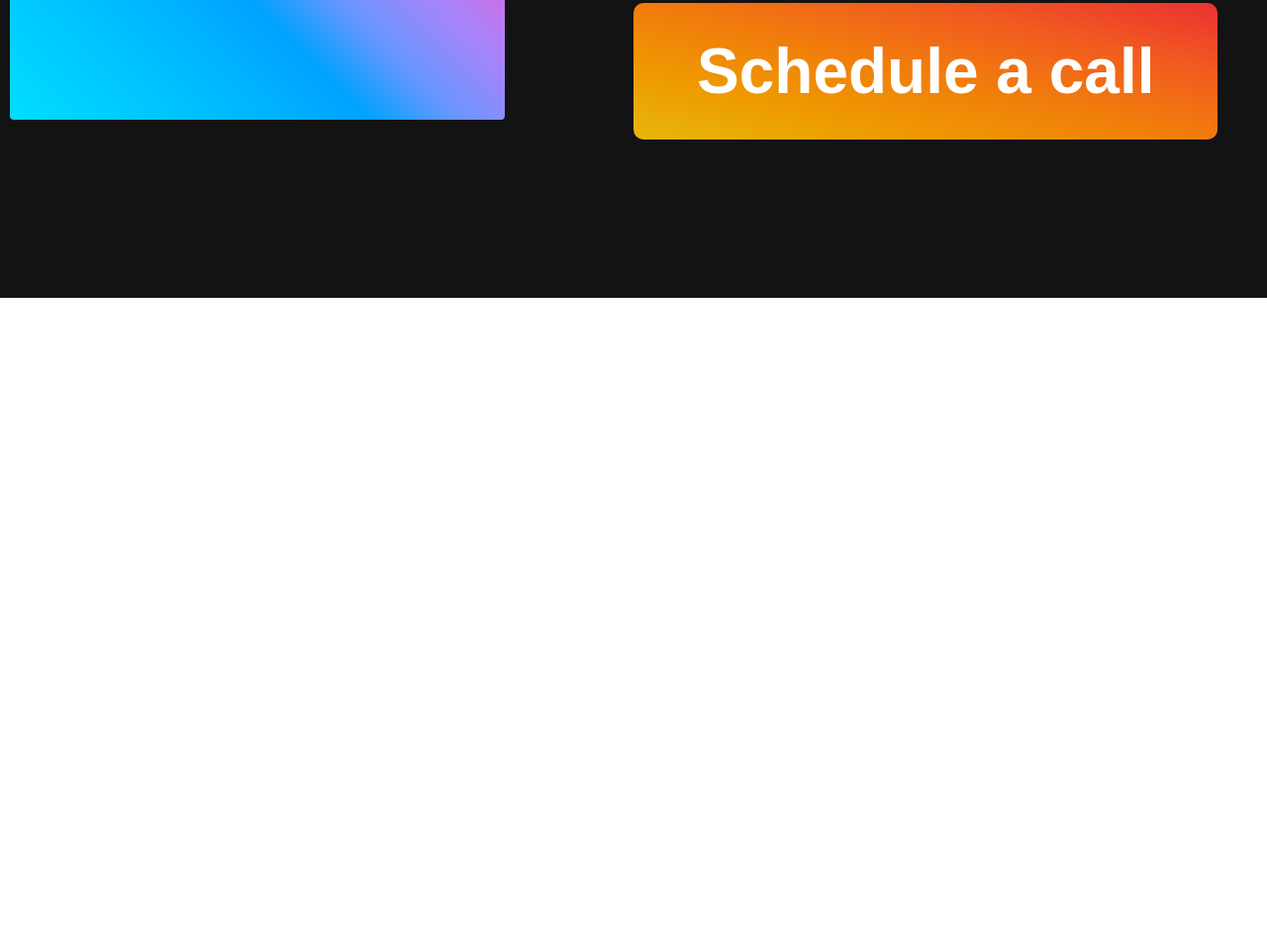
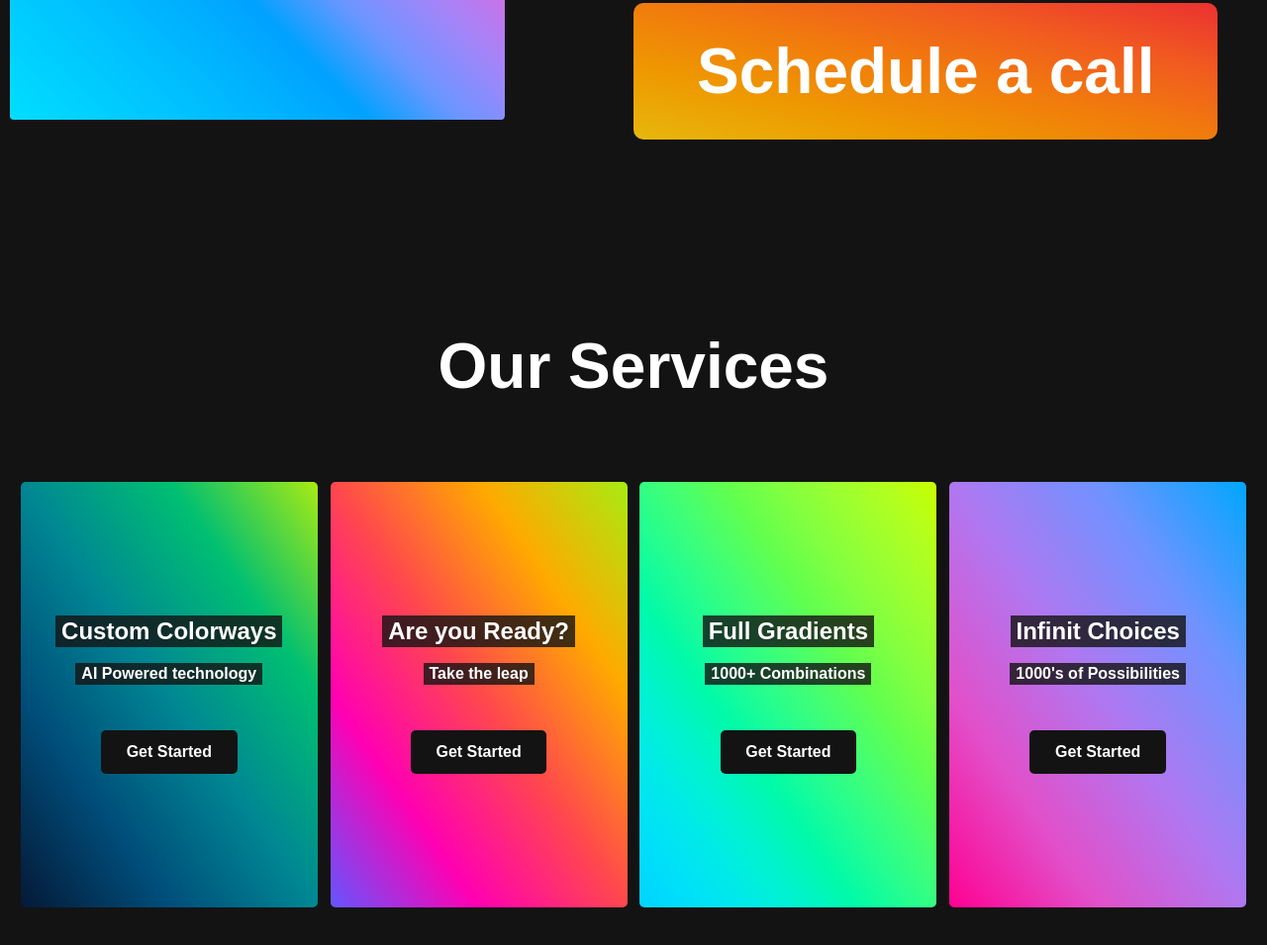
Before and after one commit to oZoiko/Color, a plain HTML site: page index.html in a window 1280 px wide. Shown: the part 1528-2483 px from the top of the page at 99% size. Before the commit the page ends 1829 px from the top, so only its background shows below. Drawn offline with Linux system fonts and the light colour scheme.

Commit message:
Services Section.
Services section added and made responsive.

```diff
--- a/index.html
+++ b/index.html
@@ -55,6 +55,33 @@
             </div>
         </div>
     </div>
+    <!-- Services Section -->
+    <div class="services" id="services">
+        <h1>Our Services</h1>
+        <div class="services__wrapper">
+            <div class="services__card">
+                <h2>Custom Colorways</h2>
+                <p>AI Powered technology</p>
+                <div class="services__btn"><button>Get Started</button></div>
+            </div>
+            <div class="services__card">
+                <h2>Are you Ready?</h2>
+                <p>Take the leap</p>
+                <div class="services__btn"><button>Get Started</button></div>
+            </div>
+            <div class="services__card">
+                <h2>Full Gradients</h2>
+                <p>1000+ Combinations</p>
+                <div class="services__btn"><button>Get Started</button></div>
+            </div>
+            <div class="services__card">
+                <h2>Infinit Choices</h2>
+                <p>1000's of Possibilities</p>
+                <div class="services__btn"><button>Get Started</button></div>
+            </div>
+        </div>
+
+    </div>
     <script src="script.js"></script>
 </body>
 </html>
--- a/style.css
+++ b/style.css
@@ -5,6 +5,9 @@
     font-family: 'Kumbn Sans', sans-serif;
     text-decoration: none;
     scroll-behavior: smooth;
+}
+body{
+    background-color: #131313;
 }
 
 /* Navigation Bar */
@@ -237,7 +240,6 @@
 }
 
 .main__btn{
-    cursor: pointer;
     font-size: 4rem;
     color: #fff;
     background-image: linear-gradient(to right top, #e7b70d, #ee9a00, #f17c0c, #f15a20, #eb3131);
@@ -361,7 +363,12 @@
     color: #fff;
     background-image: linear-gradient(to right top, #00deff, #00d0ff, #00c2ff, #00b3ff, #00a2ff, #6a96ff, #a285fa, #d06fe5, #ff5bb9, #ff5c83, #ff774c, #ff9b00);
 }
+@media screen and (max-width: 1200px) and (min-width: 961px){
+    .scheduleACall__btn{
+        padding: 25px 1px;
+    }
 
+}
 @media screen and (max-width: 960px) {
     .main__container{
         width: 95%;
@@ -403,3 +410,112 @@
 
 
 }
+
+/* Services Section */
+.services{
+    background-color: #131313;
+    display: flex;
+    flex-direction: column;
+    justify-content: space-between;
+    align-items: center;
+    gap: 10vh;
+    padding: 2rem 0 10rem;
+    color: #fff;
+    text-align: center;
+}
+.services h1{
+    font-size: 4rem;
+}
+.services__wrapper{
+    height: auto;
+    display: grid;
+    grid-template-columns: repeat(4, 1fr);
+    gap: 1vw;
+}
+
+.services__card{
+    display: flex;
+    flex-direction: column;
+    align-items: center;
+    justify-content: center;
+    gap: 2vh;
+    height: 430px;
+    width: 300px;
+    border-radius: 5px;
+    color: white;
+    background: #000000;
+    transition: all 0.5s;
+}
+
+.services__card:nth-child(1){
+    background-image: linear-gradient(to right top, #051937, #004d7a, #008793, #00bf72, #a8eb12);
+}
+.services__card:nth-child(2){
+    background-image: linear-gradient(to right top, #6455ff, #ff00b2, #ff474e, #ffa900, #a8eb12);
+}
+.services__card:nth-child(3){
+    background-image: linear-gradient(to right top, #00d3ff, #00dffa, #00eae9, #00f3ce, #00faaa, #23fd91, #43fe74, #60ff50, #80ff41, #9aff31, #b2ff1f, #c8ff00);
+}
+.services__card:nth-child(4){
+    background-image: linear-gradient(to right top, #ff0091, #e24fc9, #b077f0, #6f93ff, #00a7ff);
+}
+
+.services__card:hover{
+    transform: scale(1.025) translateY(-5px);
+}
+.services__card h2{
+    font-size:  1.5rem;
+    font-weight: 600;
+    background-color: rgba(19, 19, 19, 0.8);
+    padding: 2px 6px;
+}
+.services__card p{
+    font-size: 1rem;
+    font-weight: 600;
+    background-color: rgba(19, 19, 19, 0.8);
+    padding: 2px 6px;
+}
+.services__btn{
+    margin-top: 30px;
+    display: flex;
+    justify-content: center;
+    align-items: center;
+}
+.services__card button{
+    padding: 1vw 2vw;
+    border: none;
+    outline: none;
+    border-radius: 5px;
+    font-size: 1rem;
+    font-weight: 630;
+    color: #fff;
+    background-color: #131313;
+    cursor: pointer;
+    transition: all 0.3s;
+}
+.services__card button:hover{
+    transform: translateY(-0.5vh);
+    transition: all 0.3s;
+}
+
+@media screen and (max-width: 1200px){
+    .services__wrapper{
+        grid-template-columns: repeat(2, 1fr);
+        gap: 20px
+    }
+    .services__card:hover{
+        transform: scale(1.025) translateY(0);
+    }
+    .services__card button{
+        padding: 20px 40px;
+    }
+}
+
+@media screen and (max-width: 720px){
+    .services__wrapper{
+        grid-template-columns: 1fr;
+    }
+    .services h1{
+
+    }
+}
```
